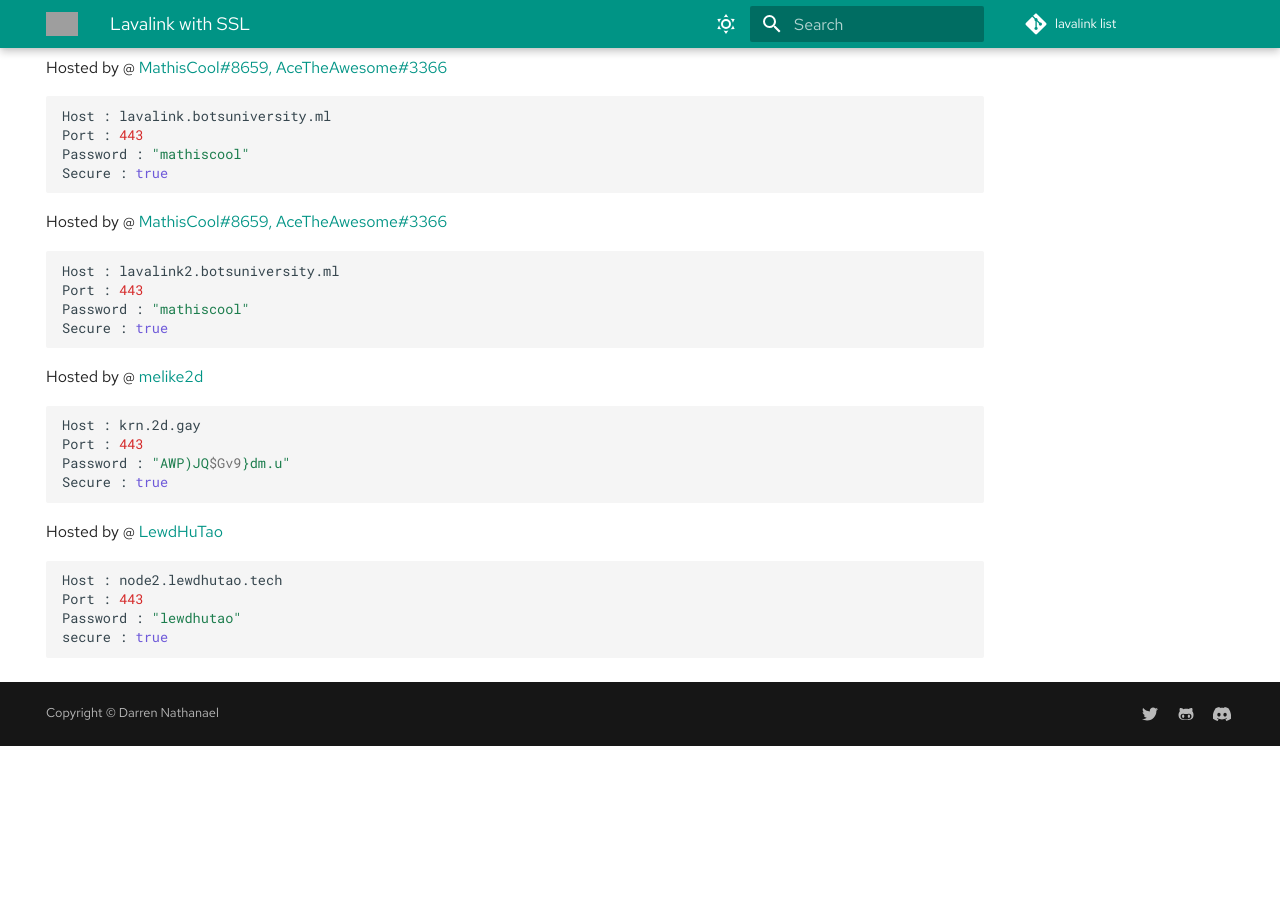
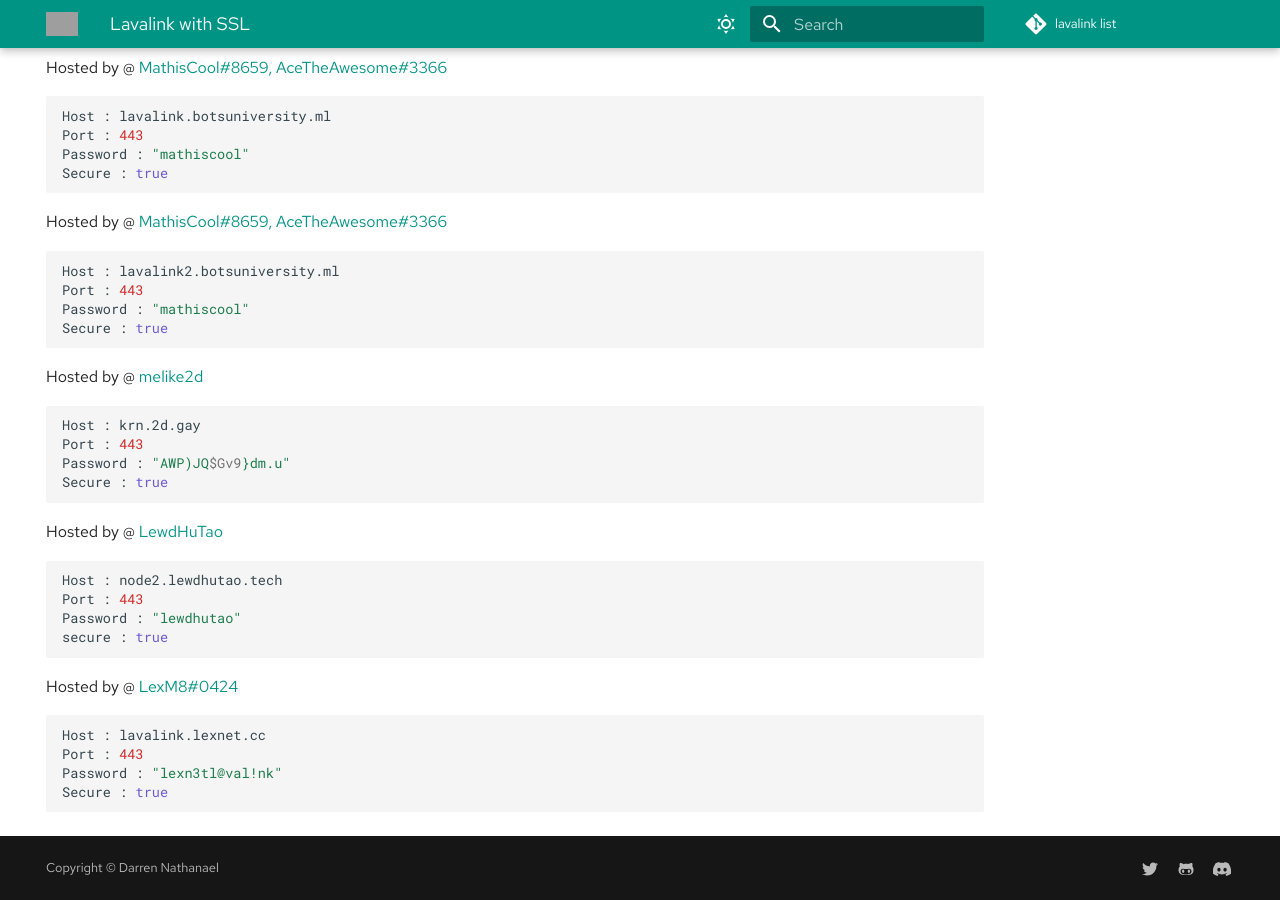
Before and after one commit to DarrenOfficial/lavalink-list, an MkDocs documentation site: the page built from docs/SSL/lavalink-with-ssl.md, in a window 1280 px wide and 900 px high, scrolled down 637 px. Built offline with MkDocs 1.6.1 and Material for MkDocs 9.7.7, drawn with Linux system fonts in a browser that asks for light colours; comment, search, counter and statistics services are not loaded; before the commit the page ends 1383 px from its top, so only the background shows below that; grey boxes are pictures that could not be loaded.

Commit message:
Update lavalink-with-ssl.md (#242)
Added my public hosted Lavalink server w/ SSL

Co-authored-by: Internet <86650985+MrInternetGitHub@users.noreply.github.com>

````diff
--- a/docs/SSL/lavalink-with-ssl.md
+++ b/docs/SSL/lavalink-with-ssl.md
@@ -3,7 +3,6 @@ title: Lavalink with SSL
 description: SSL Uses Secure WS connection, whilst No SSL uses standard WS. if you want to use the SSL lavalink you need to make sure your bot uses that protocol.
 ---
 
----
 Hosted by @ [OGGY#9889](https://www.freelavalink.ga)
 ```bash
 Host : lavalink.oops.wtf
@@ -59,3 +58,11 @@ Port : 443
 Password : "lewdhutao"
 secure : true
 ```
+
+Hosted by @ [LexM8#0424](https://lexnet.cc)
+```bash
+Host : lavalink.lexnet.cc
+Port : 443
+Password : "lexn3tl@val!nk"
+Secure : true
+```
````
